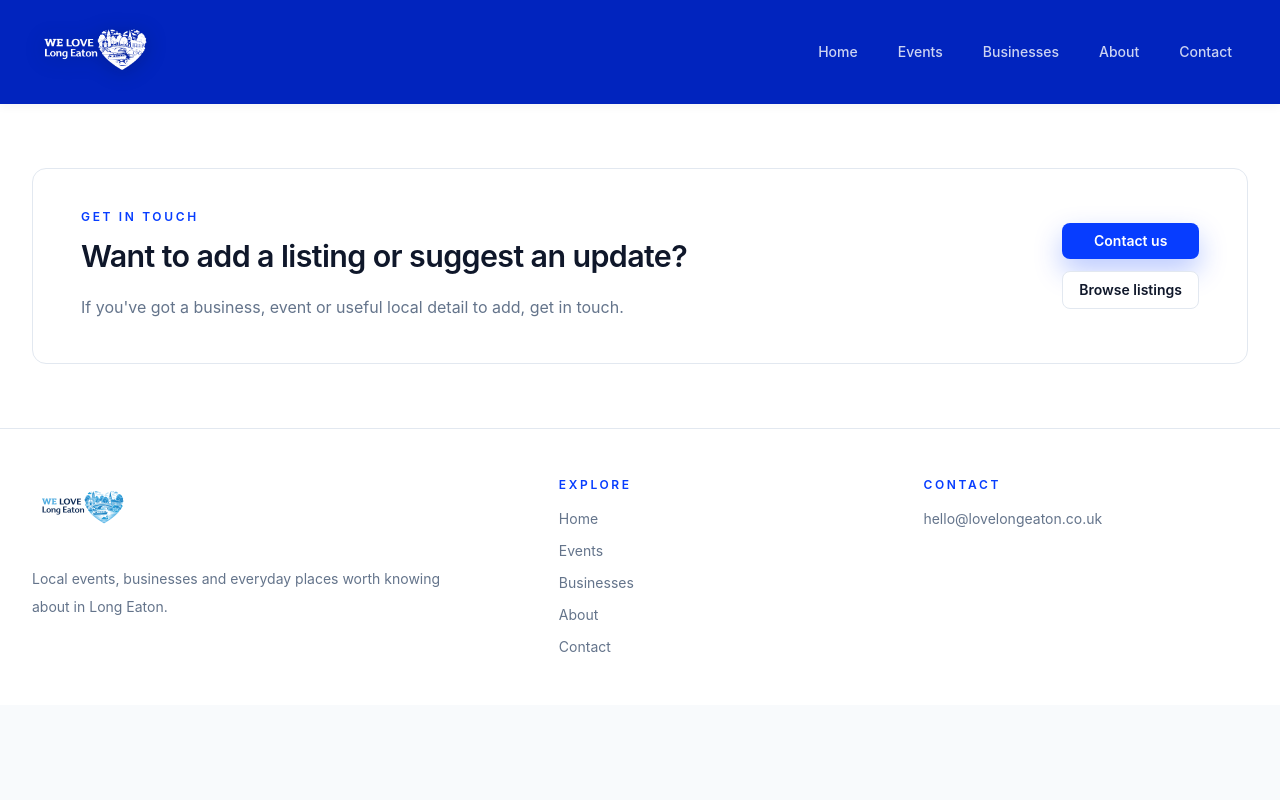
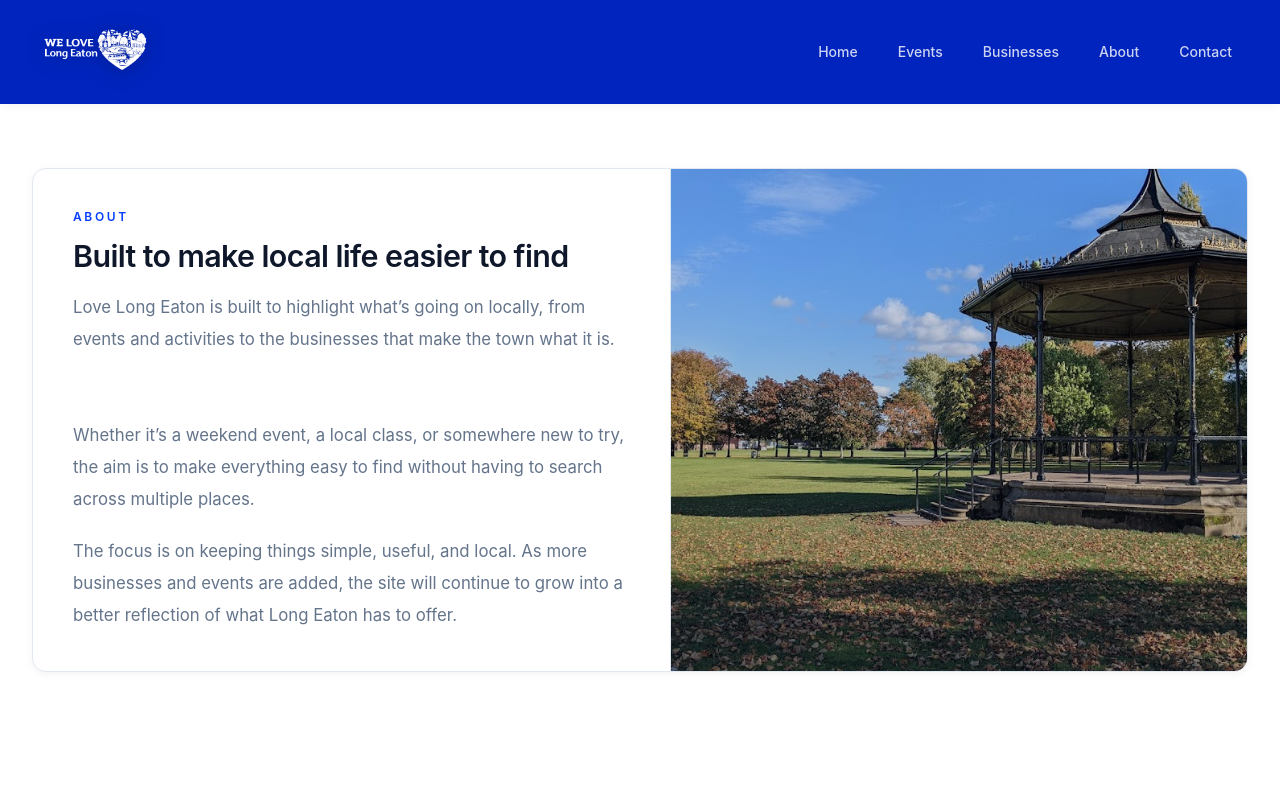
Before and after one commit to Artesuave88/Long-Eaton, a SvelteKit app: page /about in a window 1280 px wide. Shown: the top 800 px of the page. Built offline with nearby package versions, Linux system fonts and the light colour scheme.

Commit message:
Refactor code structure for improved readability and maintainability

```diff
--- a/src/routes/about/+page.svelte
+++ b/src/routes/about/+page.svelte
@@ -10,8 +10,43 @@
 	/>
 </svelte:head>
 
+<section class="section-surface">
+	<div class="container-shell section-space">
+		<article class="surface-card overflow-hidden border border-brand-border/80 bg-white shadow-[0_24px_70px_rgba(7,18,41,0.08)]">
+			<div class="grid gap-0 lg:grid-cols-[1.05fr_0.95fr]">
+				<div class="flex h-full flex-col justify-center p-6 sm:p-8 lg:p-10">
+					<SectionHeading
+						eyebrow="About"
+						title="Built to make local life easier to find"
+						copy="Love Long Eaton is built to highlight what’s going on locally, from events and activities to the businesses that make the town what it is."
+					/>
+					<div class="mt-8 max-w-2xl space-y-5 text-base leading-8 text-brand-muted sm:text-[1.05rem]">
+						<p>
+							Whether it’s a weekend event, a local class, or somewhere new to try, the
+							aim is to make everything easy to find without having to search across
+							multiple places.
+						</p>
+						<p>
+							The focus is on keeping things simple, useful, and local. As more
+							businesses and events are added, the site will continue to grow into a
+							better reflection of what Long Eaton has to offer.
+						</p>
+					</div>
+				</div>
 
+				<div class="relative min-h-[18rem] overflow-hidden border-t border-brand-border bg-brand-primaryDark lg:min-h-full lg:border-l lg:border-t-0">
+					<div class="absolute inset-0 bg-[linear-gradient(180deg,rgba(7,18,41,0.08),rgba(7,18,41,0.3))]"></div>
+					<img
+						src="/band-camp.jpg"
+						alt="A local band camp activity in Long Eaton"
+						class="h-full w-full object-cover"
+					/>
 
+				</div>
+			</div>
+		</article>
+	</div>
+</section>
 
 <section class="section-surface">
 	<div class="container-shell section-space">
```
Also changed, not shown: static/band-camp.jpg (added).
